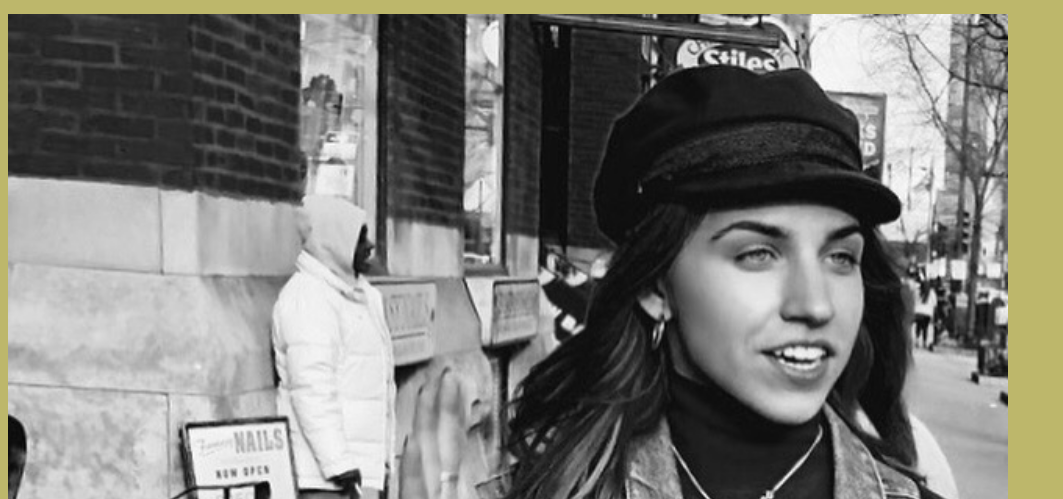
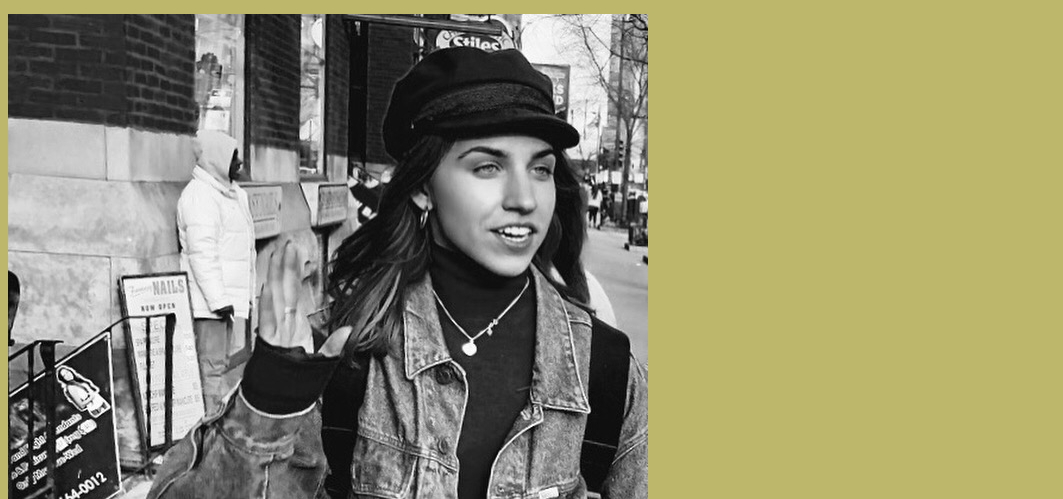
Before and after one commit to EliseRab/EliseRab.github.io, a plain HTML site: page index.html in a window 1280 px wide. Shown: the part 301-800 px from the top of the page, without its empty margins (0-1063 px from the left). Drawn offline with Linux system fonts and the light colour scheme.

Commit message:
Update index.html

```diff
--- a/index.html
+++ b/index.html
@@ -41,7 +41,7 @@
         <li> <a href=/contact.html target="_blank">CONTACT</a></li>
     </ul>
 
-<img src="file-path-examples/images/5DC3EB9F-FFA0-458E-97F1-D5061BEAB2E1.JPG" alt="Elise Rabuse"style="width:1000px"/>
+<img src="file-path-examples/images/5DC3EB9F-FFA0-458E-97F1-D5061BEAB2E1.JPG" alt="Elise Rabuse"/>
 
 
 
```
